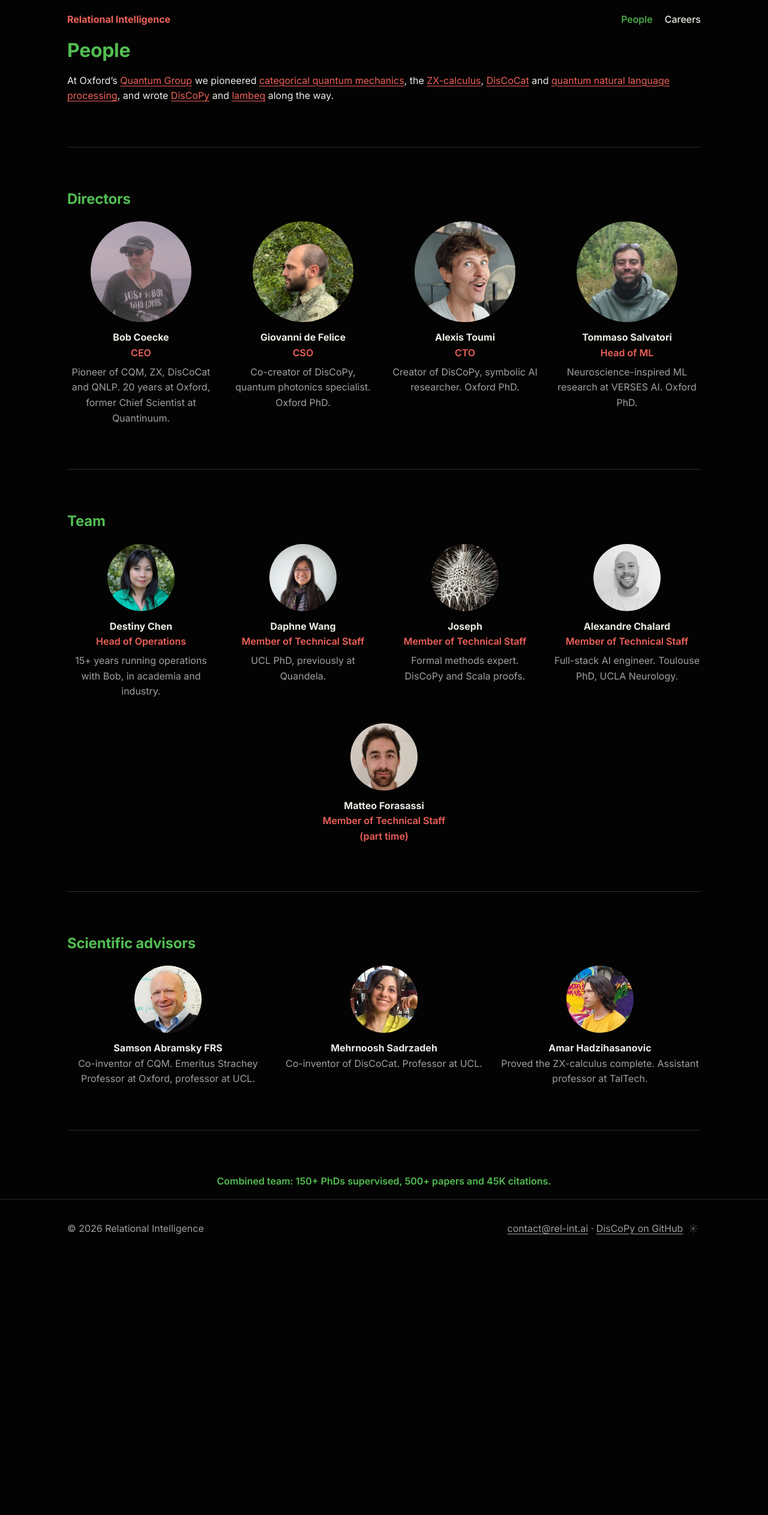
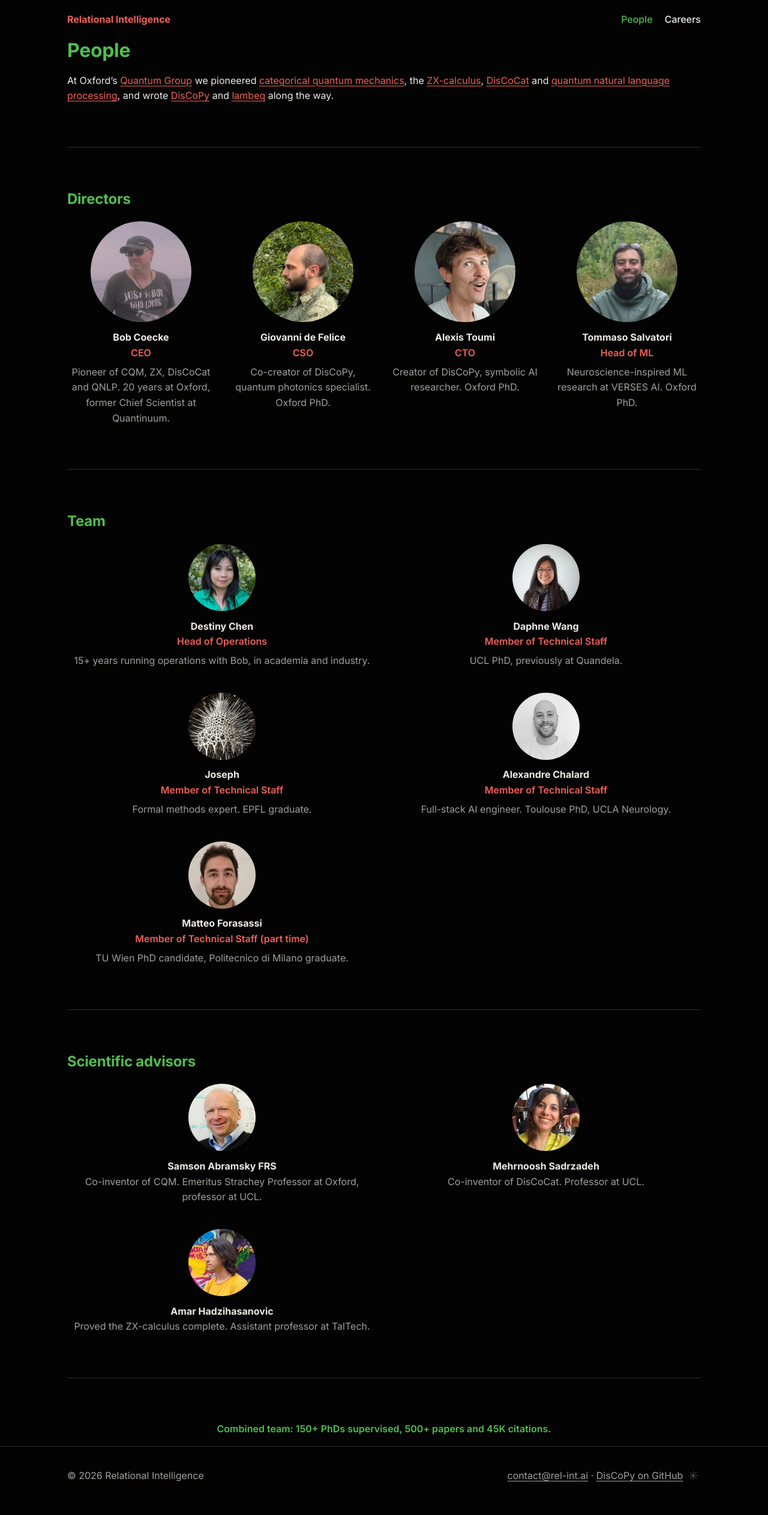
Before and after one commit to relational-intelligence/relational-intelligence.github.io, a Jekyll site: the page built from people.md, in a window 1280 px wide. Shown: the whole page at 60% size. Built offline with Jekyll 4.4.1, drawn with Linux system fonts in a browser that asks for light colours; before the commit the page ends 2113 px from its top, so only the background shows below that.

Commit message:
Two people per row for team and advisors; Joseph and Matteo bios
Co-Authored-By: Claude Opus 5.5 <noreply@anthropic.com>
Claude-Session: https://claude.ai/code/session_01MEJxy4DVdtbcCVtav21RUV

```diff
--- a/_layouts/default.html
+++ b/_layouts/default.html
@@ -117,13 +117,7 @@
     .d-plus { fill: var(--card-2); stroke: var(--diagram); stroke-width: 1.5; }
 
     /* People: a list of "![photo](...) **name** *role* bio" */
-    ul.people { display: flex; flex-wrap: wrap; justify-content: center; row-gap: 2.5rem; }
-    ul.people li { flex: 0 0 100%; }
-    @media (max-width: 719px) { ul.people.halves li { flex-basis: calc((100% - 1rem) / 2); } }
-    @media (min-width: 720px) {
-      ul.people.cols-3 li { flex-basis: calc((100% - 3rem) / 3); }
-      ul.people.cols-4 li { flex-basis: calc((100% - 4.5rem) / 4); }
-    }
+    ul.people { row-gap: 2.5rem; }
     ul.people li { text-align: center; color: var(--muted); }
     ul.people img { width: 112px; height: 112px; border-radius: 50%; object-fit: cover; display: block; margin: 0 auto 0.8rem; background: var(--card-2); }
     ul.people.large img { width: 168px; height: 168px; }
--- a/people.md
+++ b/people.md
@@ -25,10 +25,10 @@ At Oxford's [Quantum Group](https://www.cs.ox.ac.uk/activities/quantum/) we pion
 
 - ![Destiny Chen](/pictures/destiny.jpg) **[Destiny Chen](https://www.linkedin.com/in/destiny-chen-manager)** *Head of Operations* 15+ years running operations with Bob, in academia and industry.
 - ![Daphne Wang](/pictures/daphne.jpg) **[Daphne Wang](https://wangdaphne.github.io/)** *Member of Technical Staff* UCL PhD, previously at Quandela.
-- ![A radiolarian drawn by Ernst Haeckel, standing in for Joseph](/pictures/joseph.jpg) **Joseph** *Member of Technical Staff* Formal methods expert. DisCoPy and Scala proofs.
+- ![A radiolarian drawn by Ernst Haeckel, standing in for Joseph](/pictures/joseph.jpg) **Joseph** *Member of Technical Staff* Formal methods expert. EPFL graduate.
 - ![Alexandre Chalard](/pictures/alexandre.jpg) **Alexandre Chalard** *Member of Technical Staff* Full-stack AI engineer. Toulouse PhD, UCLA Neurology.
-- ![Matteo Forasassi](/pictures/matteo.jpg) **[Matteo Forasassi](https://scholar.google.com/citations?user=md96RmMAAAAJ)** *Member of Technical Staff (part time)*
-{: .cols-4 .halves .people}
+- ![Matteo Forasassi](/pictures/matteo.jpg) **[Matteo Forasassi](https://scholar.google.com/citations?user=md96RmMAAAAJ)** *Member of Technical Staff (part time)* TU Wien PhD candidate, Politecnico di Milano graduate.
+{: .cols-2 .halves .people}
 
 ---
 
@@ -37,7 +37,7 @@ At Oxford's [Quantum Group](https://www.cs.ox.ac.uk/activities/quantum/) we pion
 - ![Samson Abramsky](/pictures/samson.jpg) **[Samson Abramsky FRS](https://en.wikipedia.org/wiki/Samson_Abramsky)** Co-inventor of CQM. Emeritus Strachey Professor at Oxford, professor at UCL.
 - ![Mehrnoosh Sadrzadeh](/pictures/mehrnoosh.jpg) **[Mehrnoosh Sadrzadeh](https://en.wikipedia.org/wiki/Mehrnoosh_Sadrzadeh)** Co-inventor of DisCoCat. Professor at UCL.
 - ![Amar Hadzihasanovic](/pictures/amar.jpg) **[Amar Hadzihasanovic](https://ioc.ee/~amar/)** Proved the ZX-calculus complete. Assistant professor at TalTech.
-{: .cols-3 .halves .people}
+{: .cols-2 .halves .people}
 
 ---
 
```
